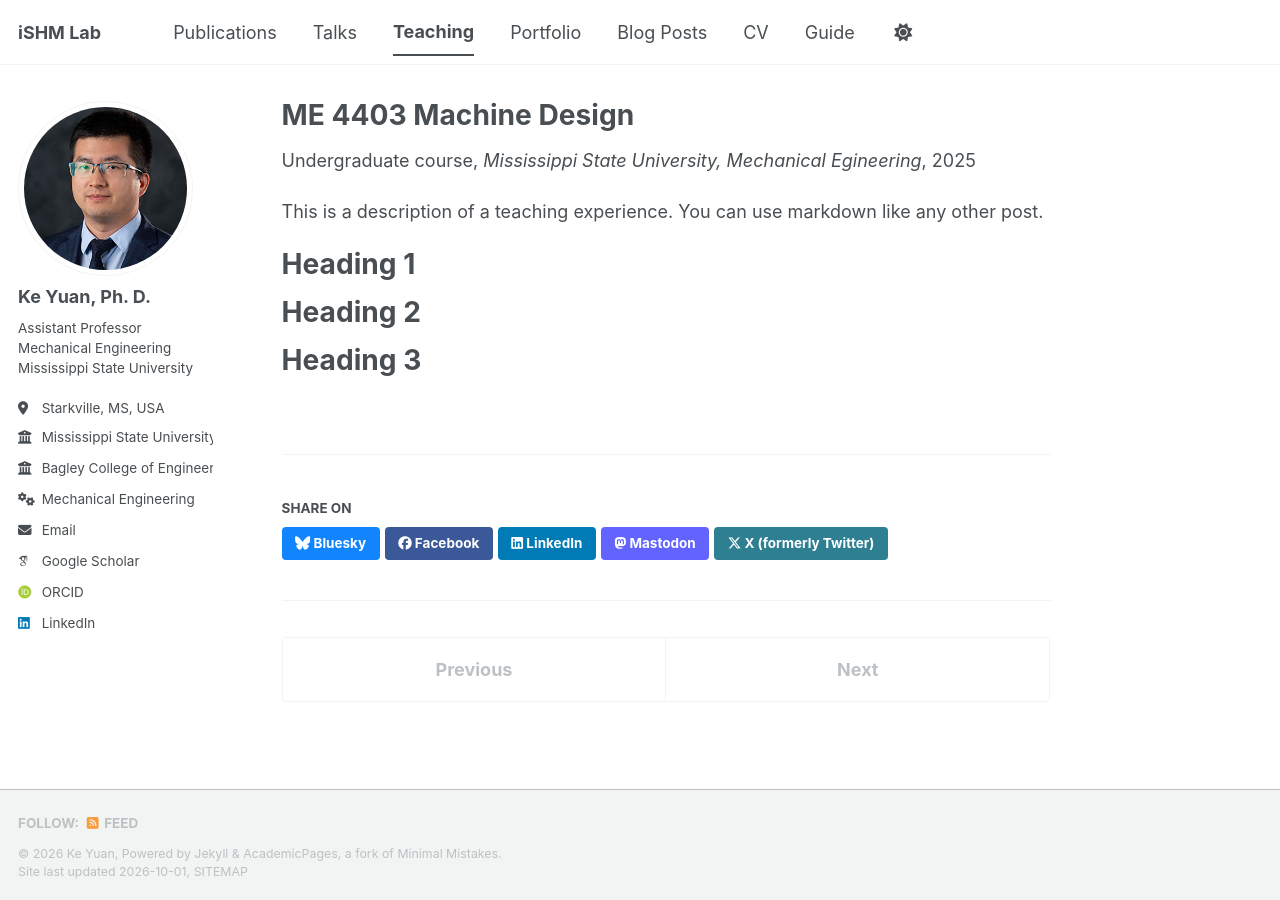
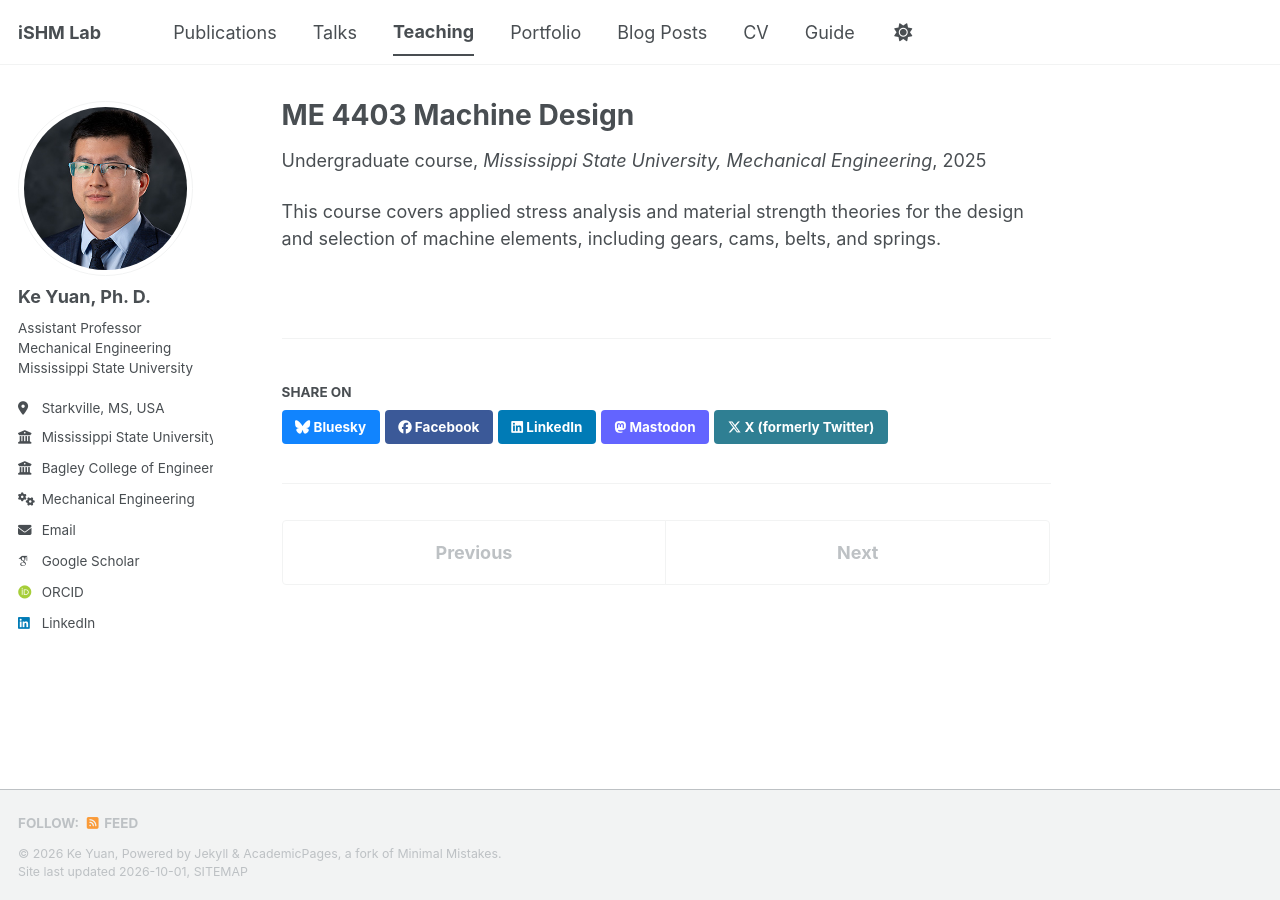
Before and after one commit to KeYuan2025/KeYuan2025.github.io, a Jekyll site: the page built from _teaching/2025-fall-teaching-1.md, in a window 1280 px wide. Built offline with Jekyll 4.4.1, drawn with Linux system fonts in a browser that asks for light colours; some web fonts are replaced; a script bundle is joined from its source files by our own code; library files that are not in the unit come from our copies.

Commit message:
Update 2025-fall-teaching-1.md

```diff
--- a/_teaching/2025-fall-teaching-1.md
+++ b/_teaching/2025-fall-teaching-1.md
@@ -3,18 +3,9 @@ title: "ME 4403 Machine Design"
 collection: teaching
 type: "Undergraduate course"
 permalink: /teaching/2025-fall-teaching-1
-venue: "Mississippi State University, Mechanical Egineering"
+venue: "Mississippi State University, Mechanical Engineering"
 date: 2025-08-20
 location: "Starkville, MS"
 ---
 
-This is a description of a teaching experience. You can use markdown like any other post.
-
-Heading 1
-======
-
-Heading 2
-======
-
-Heading 3
-======
+This course covers applied stress analysis and material strength theories for the design and selection of machine elements, including gears, cams, belts, and springs.
```
